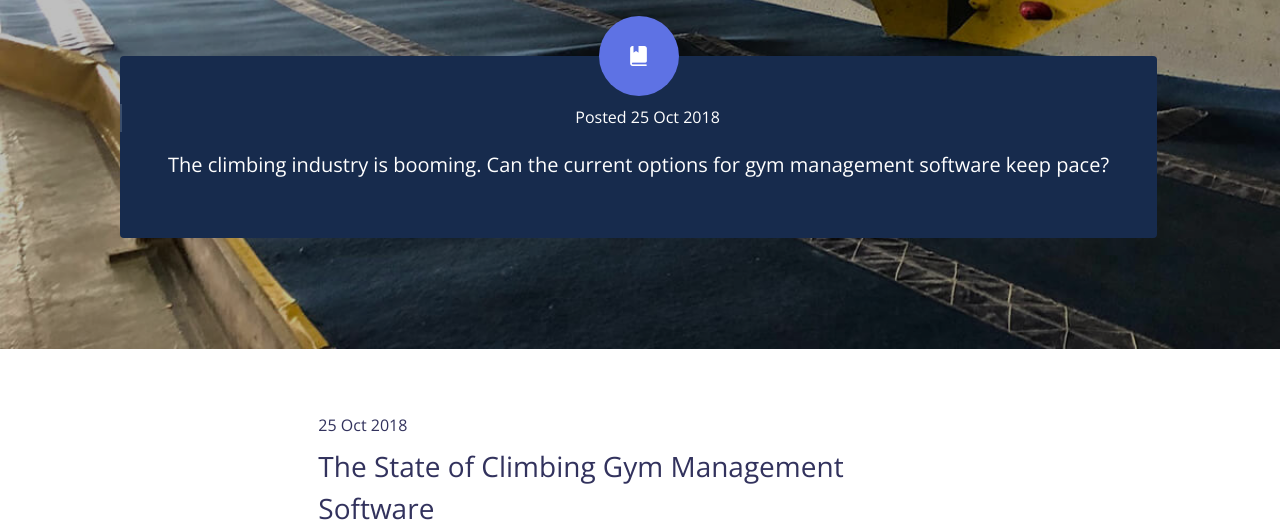
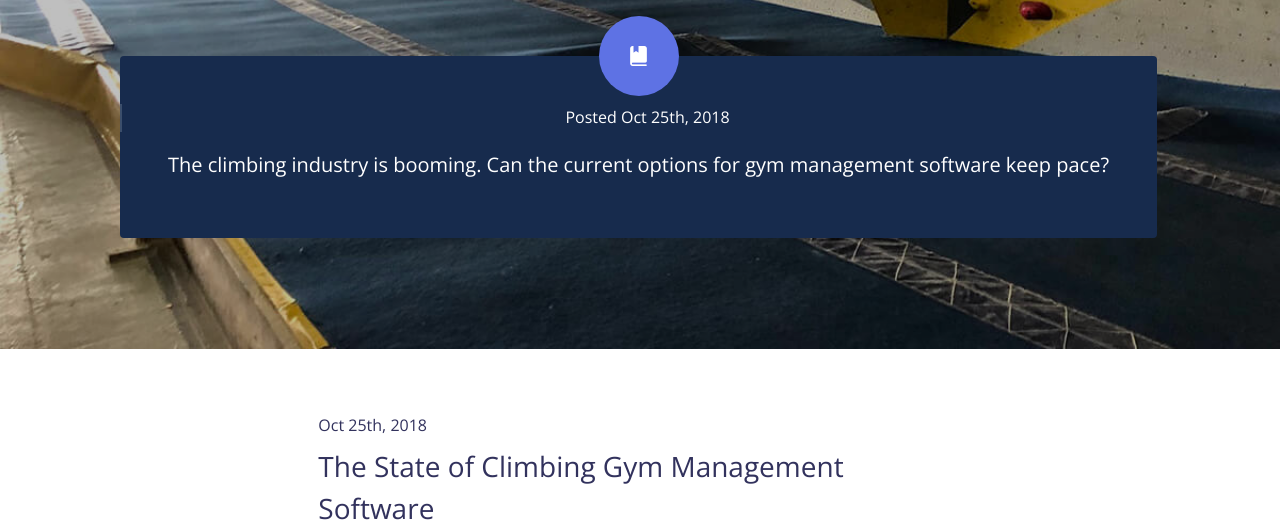
Before and after one commit to Sport-Keeper/Sport-Keeper.github.io, a Jekyll site: the page built from _posts/2018-10-25-the-state-of-climbing-gym-management-software.md, in a window 1280 px wide and 900 px high, scrolled down 397 px. Shown: the part 154-676 px from the top of the window. Built offline with Jekyll 4.4.1, drawn with Linux system fonts in a browser that asks for light colours; nearby versions of some CDN libraries.

Commit message:
fixed date format on posts

```diff
--- a/_layouts/post.html
+++ b/_layouts/post.html
@@ -17,7 +17,7 @@ layout: default
           </div>
         </div>
         <blockquote class="blockquote text-center mt-2">
-          <p class="mb-0 text-white">Posted {{ page.date | date_to_string }}</p>
+          <p class="mb-0 text-white">Posted {{ page.date | date_to_string: "ordinal", "US"  }}</p>
         </blockquote>
         <h2 class="lead text-white pl-5 pr-5 pb-5 text-center">{{page.description}}</h2>
       </div>
@@ -29,7 +29,7 @@ layout: default
   <div class="container">
     <div class="row">
       <div class="col-md-8 ml-auto mr-auto">
-        <h6 class="category">{{ page.date | date_to_string }}</h6>
+        <h6 class="category">{{ page.date | date_to_string: "ordinal", "US"  }}</h6>
         <h3 class="title">{{ page.title }}</h3>
         <article class="blog-post">
           {{ page.content }}
```
